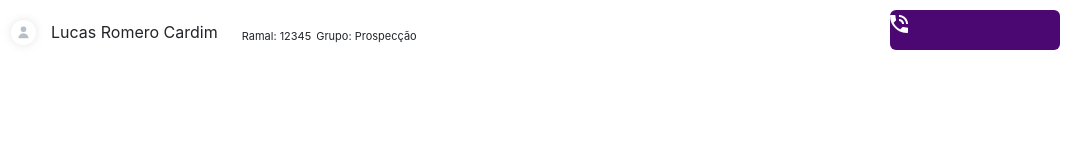
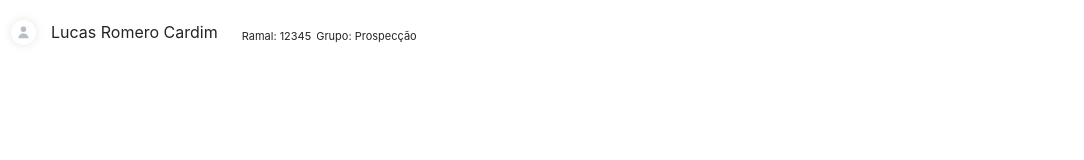
Before and after one commit to GS-JoelsonSantos/desafioFrontEnd, a plain HTML site: page index.html in a window 1280 px wide. Shown: the full height of the page, 196-1280 px from the left. Drawn offline with Linux system fonts and the light colour scheme.

Commit message:
Menu top quase pronto

```diff
--- a/_css/style.css
+++ b/_css/style.css
@@ -8,11 +8,3 @@
 .t-small > P{
     padding-right: 5px;
 }
-
-.call-bg{
-
-    border-radius: 6px;
-    width: 170px;
-    height: 40px;
-    background-color: #4b0872;
-}
--- a/index.html
+++ b/index.html
@@ -23,12 +23,9 @@
                 </div>
             </div>
 
-            <div class="col-6 d-flex flex-row-reverse">
-                <div class="d-flex align-items-center pr-4">
-                    <div class="call-bg">
-                        <img src="_imgs/call_icon.png" alt="">
-                    </div>
-                </div>
+            <div class="col-3">
+
+            </div>
             </div>
         </div>
     </div>
```
